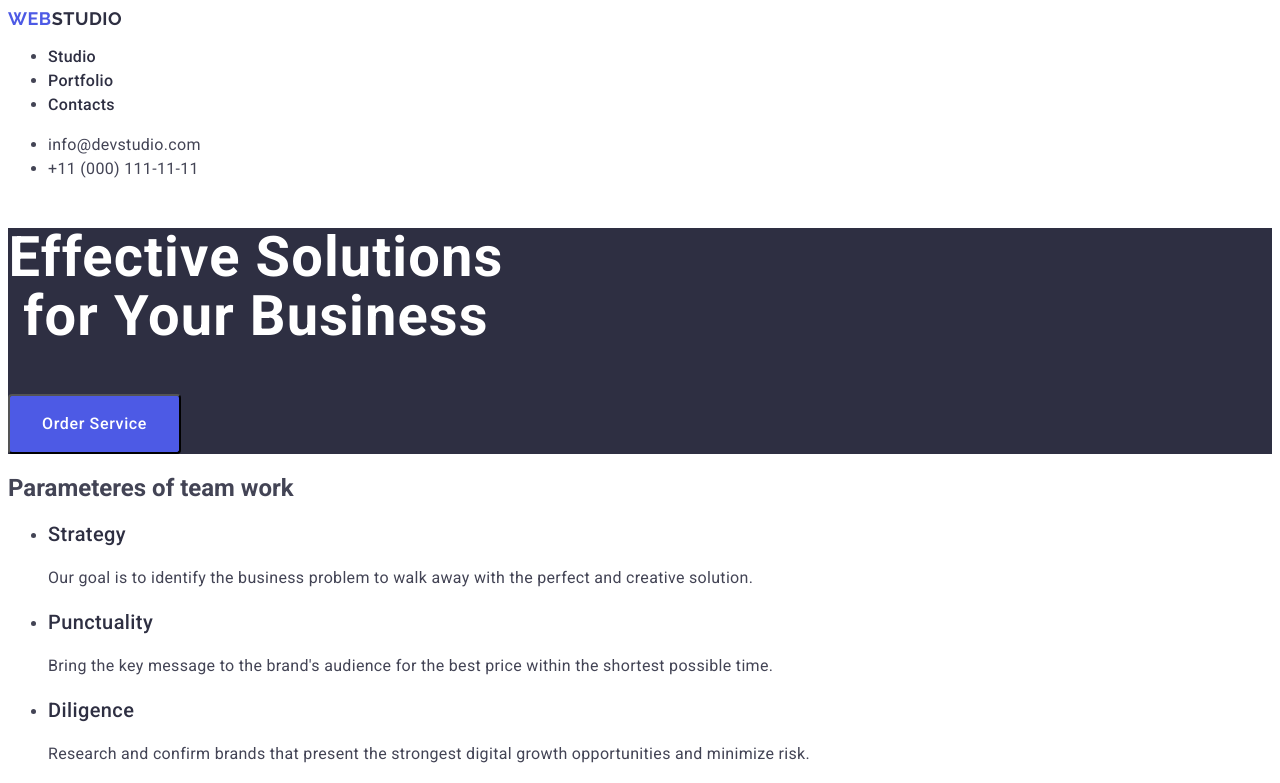
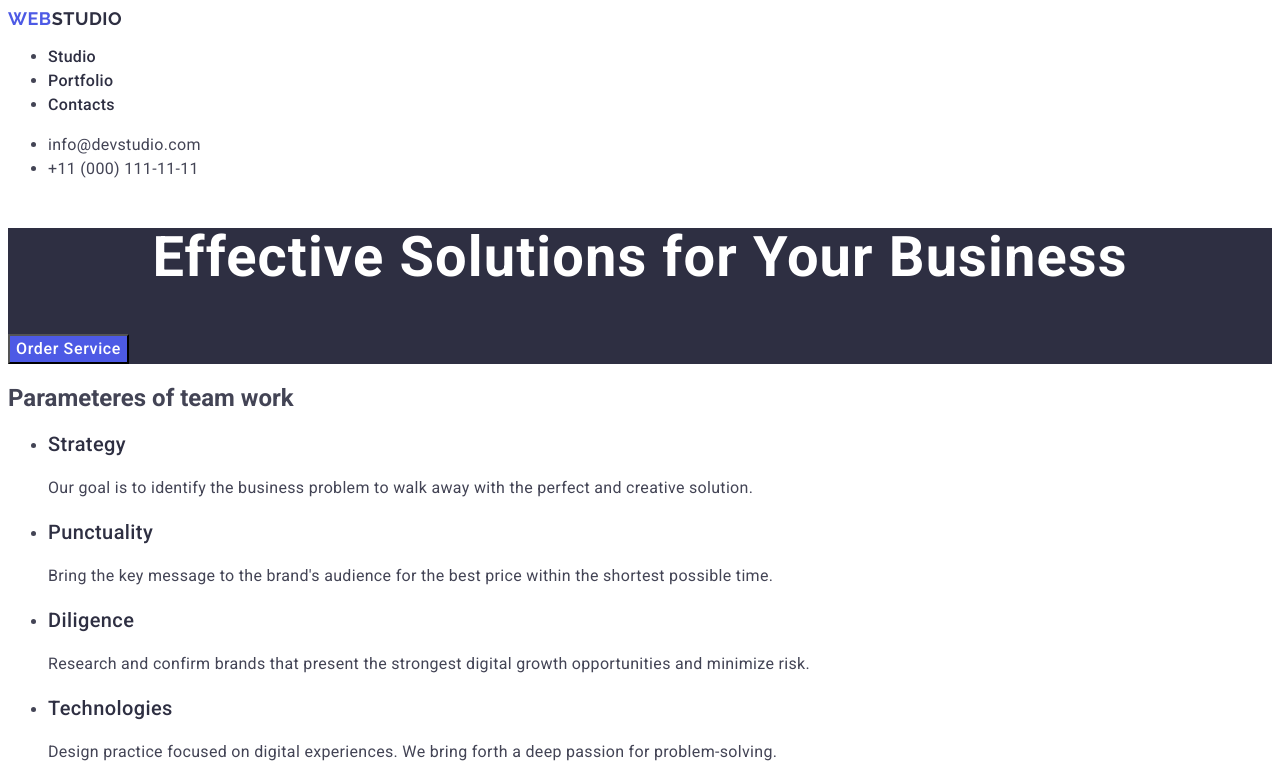
Before and after one commit to mizox111/goit-markup-hw-02, a plain HTML site: page index.html in a window 1280 px wide. Shown: the top 783 px of the page. Drawn offline with Linux system fonts and the light colour scheme.

Commit message:
error correction №2

```diff
--- a/css/styles.css
+++ b/css/styles.css
@@ -69,11 +69,9 @@ header {
 
 .text-title {
     flex-shrink: 0;
-    width: 496px;
     color: #FFF;
     text-align: center;
     font-size: 56px;
-    font-style: normal;
     font-weight: 700;
     line-height: 1.07;
     letter-spacing: 1.12px;
@@ -87,12 +85,7 @@ header {
     font-weight: 500;
     line-height: 24px;
     letter-spacing: 0.64px;
-    border-radius: 4px;
     background: #4D5AE5;
-    display: inline-flex;
-    padding: 16px 32px;
-    align-items: flex-start;
-    gap: 10px;
     cursor: pointer;
 }
 
```
